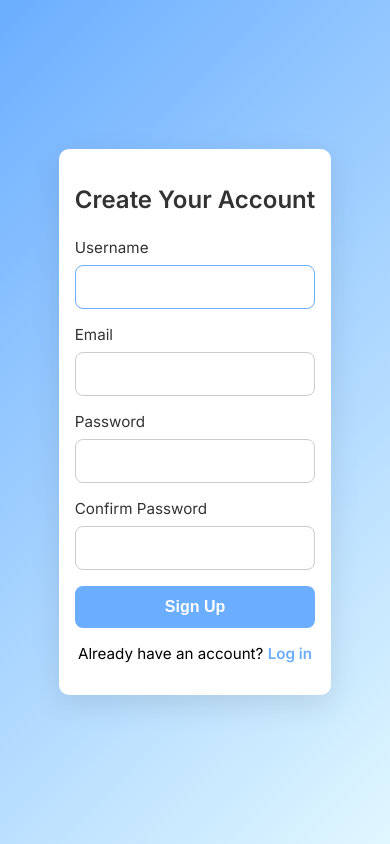
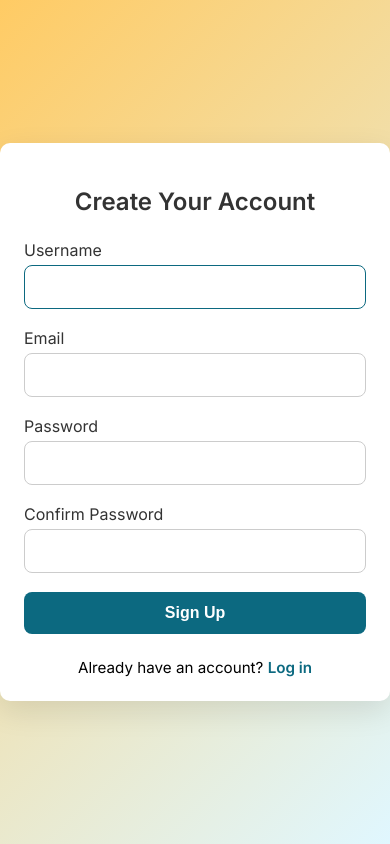
Before and after one commit to saidions01/e-commerce-django, a Django app: page /signup/ in a window 390 px wide. Run offline with Django 5.2, Linux system fonts and the light colour scheme.

Commit message:
fixed login and sign up page

```diff
--- a/store/templates/signup.html
+++ b/store/templates/signup.html
@@ -12,100 +12,97 @@
 
     body {
       font-family: 'Inter', sans-serif;
-      background: linear-gradient(135deg, #6baeff, #e0f7ff);
+      background: linear-gradient(135deg, #ffcb64, #e0f7ff);
       margin: 0;
       padding: 0;
-      height: 100vh;
+      min-height: 100vh;
       display: flex;
       justify-content: center;
       align-items: center;
     }
 
     .container {
-      display: flex;
-      justify-content: space-between;
-      background: white;
+      background: #fff;
       border-radius: 10px;
       box-shadow: 0 10px 30px rgba(0, 0, 0, 0.1);
-      max-width: 900px;
+      max-width: 450px;
+      width: 100%;
       padding: 2rem;
     }
 
-    .signup-box {
-      width: 100%;
-      max-width: 400px;
-    }
-
-    .signup-box h2 {
+    h2 {
       text-align: center;
       margin-bottom: 1.5rem;
       color: #333;
-      font-weight: 600;
     }
 
-    .signup-box form {
+    form {
       display: flex;
       flex-direction: column;
     }
 
-    .signup-box label {
-      margin-bottom: 0.5rem;
+    label {
+      margin-bottom: 0.3rem;
       color: #333;
-      font-size: 0.95rem;
       font-weight: 500;
     }
 
-    .signup-box input[type="text"],
-    .signup-box input[type="email"],
-    .signup-box input[type="password"] {
+    input {
       padding: 0.75rem;
-      margin-bottom: 1rem;
       border: 1px solid #ccc;
       border-radius: 8px;
+      margin-bottom: 1.2rem;
       font-size: 1rem;
-      transition: border-color 0.3s;
+      width: 100%;
+      transition: border-color 0.3s ease;
     }
 
-    .signup-box input:focus {
-      border-color: #6baeff;
+    input:focus {
+      border-color: #0c6980;
       outline: none;
     }
 
-    .signup-box button {
-      padding: 0.75rem;
-      background: #6baeff;
+    button {
+      background-color: #0c6980;
       color: white;
       font-weight: 600;
       font-size: 1rem;
+      padding: 0.75rem;
       border: none;
       border-radius: 8px;
       cursor: pointer;
-      transition: background 0.3s;
+      transition: background-color 0.3s;
     }
 
-    .signup-box button:hover {
-      background: #539ce6;
+    button:hover {
+      background-color: #095666;
     }
 
     .error-message {
       color: #d33;
+      background-color: #ffe5e5;
+      padding: 0.7rem;
+      border-radius: 6px;
+      margin-bottom: 1rem;
+      font-size: 0.9rem;
       text-align: center;
-      margin-bottom: 1rem;
+    }
+
+    .login-link {
+      text-align: center;
+      margin-top: 1.5rem;
       font-size: 0.95rem;
     }
 
-
-
-    @media (max-width: 768px) {
-      .container {
-        flex-direction: column;
-        padding: 1rem;
+    .login-link a {
+      color: #0c6980;
+      text-decoration: none;
+      font-weight: 600;
     }
 
-
-
-      .signup-box {
-        max-width: 100%;
+    @media (max-width: 480px) {
+      .container {
+        padding: 1.5rem;
       }
     }
   </style>
@@ -113,34 +110,38 @@
 
 <body>
   <div class="container">
-    <div class="signup-box">
     <h2>Create Your Account</h2>
+
     {% if form.errors %}
+      <div class="error-message">
+        {{ form.non_field_errors }}
         {{ form.username.errors }}
         {{ form.email.errors }}
         {{ form.password1.errors }}
         {{ form.password2.errors }}
+      </div>
     {% endif %}
+
     <form method="post">
       {% csrf_token %}
-        <label for="username">Username</label>
+
+      <label for="id_username">Username</label>
       {{ form.username }}
 
-        <label for="email">Email</label>
+      <label for="id_email">Email</label>
       {{ form.email }}
 
-        <label for="password">Password</label>
+      <label for="id_password1">Password</label>
       {{ form.password1 }}
 
-        <label for="password2">Confirm Password</label>
+      <label for="id_password2">Confirm Password</label>
       {{ form.password2 }}
 
       <button type="submit">Sign Up</button>
     </form>
-      <p style="text-align: center; margin-top: 1rem; font-size: 0.95rem;">
-        Already have an account?
-        <a href="{% url 'login' %}" style="color: #6baeff; text-decoration: none; font-weight: 600;">Log in</a>
-      </p>
+
+    <div class="login-link">
+      Already have an account? <a href="{% url 'login' %}">Log in</a>
     </div>
   </div>
 </body>
```
Also changed, not shown: store/templates/registration/login.html (+32 -20 lines), db.sqlite3. Lines whose indentation alone changed are shown as unchanged.
